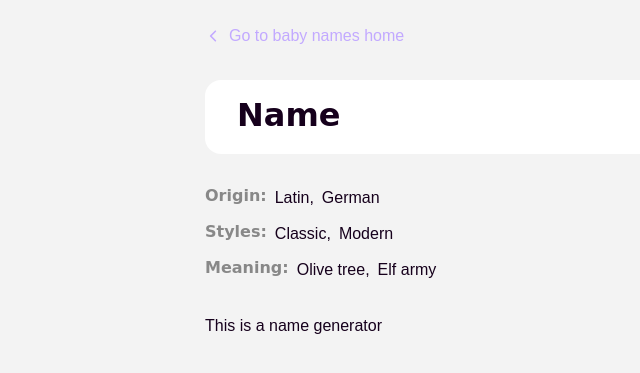
After one commit to kseniamal1995/my-website, a PHP site: page /name.html in a window 1280 px wide. The commit adds this page. Shown: the top 373 px of the page, without its empty margins (67-707 px from the left). Run offline with PHP 8.4, Linux system fonts and the light colour scheme.

Commit message:
Обновить секцию фильтров и стили

```diff
--- /dev/null
+++ b/components/buttonLink.css
@@ -0,0 +1,19 @@
+.buttonLink {
+    color: #C2A9FF;
+    border: none;
+    background: none;
+    cursor: pointer;
+    transition: background-color 0.3s ease;
+    font-size: 16px;
+    font-weight: 400;
+    font-family: 'Manrope', sans-serif;
+    line-height: 24px;
+    display: inline-flex;
+    align-items: center;
+    gap: 8px;
+    width: fit-content;
+}
+
+.buttonLink:hover {
+    color: #b398ff;
+}
--- a/index.html
+++ b/index.html
@@ -35,7 +35,7 @@
             </div>
         </nav>
     </header>
-    <main>
+    <main class="main">
         <section class="titlePage">
             <h1 class="title1">Select a unique name for your baby</h1>
             <p class="body1">Still searching for the right name? Use our Baby Name Generator to find the perfect baby names based on your style and preferences</p>
--- /dev/null
+++ b/name.html
@@ -0,0 +1,45 @@
+<!DOCTYPE html>
+<html lang="en">
+
+<head>
+    <meta charset="UTF-8">
+    <meta name="viewport" content="width=device-width, initial-scale=1.0">
+    <title>Name Generator</title>
+    <link rel="stylesheet" href="styles.css">
+</head>
+
+<body>
+    <main class="NameMain">
+        <button class="buttonLink">
+            <svg width="16" height="16" viewBox="0 0 20 20" fill="none" xmlns="http://www.w3.org/2000/svg">
+                <path d="M13.7071 3.29289C14.0976 3.68342 14.0976 4.31658 13.7071 4.70711L8.41421 10L13.7071 15.2929C14.0976 15.6834 14.0976 16.3166 13.7071 16.7071C13.3166 17.0976 12.6834 17.0976 12.2929 16.7071L6.29289 10.7071C5.90237 10.3166 5.90237 9.68342 6.29289 9.29289L12.2929 3.29289C12.6834 2.90237 13.3166 2.90237 13.7071 3.29289Z" fill="#C2A9FF"/>
+            </svg>
+            Go to baby names home
+        </button>
+        <section class="NameHeader">
+            <h1 class="titleName">Name</h1>
+        </section>
+        <section>
+            <div class="filters-selected">
+                <div class="filter-group">
+                    <span class="filter-label title2">Origin:</span>
+                    <span class="filter-value body1">Latin,</span>
+                    <span class="filter-value body1">German</span>
+                </div>
+                <div class="filter-group">
+                    <span class="filter-label title2">Styles:</span>
+                    <span class="filter-value body1">Classic,</span>
+                    <span class="filter-value body1">Modern</span>
+                </div>
+                <div class="filter-group">
+                    <span class="filter-label title2">Meaning:</span>
+                    <span class="filter-value body1">Olive tree,</span>
+                    <span class="filter-value body1">Elf army</span>
+                </div>
+            </div>
+        </section>
+            <p class="body1">This is a name generator</p>
+    </main>
+</body>
+
+</html>
--- a/styles.css
+++ b/styles.css
@@ -2,6 +2,7 @@
 @import 'components/gender-search.css';
 @import 'components/card.css';
 @import 'components/buttonPrimary.css';
+@import 'components/buttonLink.css';
 
 
 :root {
@@ -34,6 +35,12 @@
     font-family: 'Comic Sans MS', sans-serif;
 }
 
+.titleName {
+    font-size: 32px;
+    font-weight: 600;
+    font-family: 'Comic Sans MS', sans-serif;
+}
+
 .body1 {
     font-size: 16px;
     font-weight: 400;
@@ -44,7 +51,7 @@
 
 
 
-main {
+.main {
     width: 768px;
     margin: 0 auto;
     display: flex;
@@ -105,6 +112,26 @@ body {
     justify-content: center;
 }
 
+.NameHeader {
+    background-color: var(--color-background-secondary);
+    color: var(--color-content-primary);
+    padding: 16px 32px 20px 32px;
+    display: flex;
+    justify-content: space-between;
+    align-items: center;
+    border-radius: 16px;
+}
+
+.NameMain {
+    width: 768px;
+    margin: 0 auto;
+    display: flex;
+    flex-direction: column;
+    gap: 32px;
+    padding: 24px 16px;
+
+}
+
 /* Footer styles */
 footer {
     background-color: var(--color-background-secondary);
@@ -124,3 +151,22 @@ footer {
         max-width: 100%;
     }
 }
+
+.filters-selected {
+    display: flex;
+    flex-direction: column;
+    gap: 12px;
+}
+
+.filter-group {
+    display: flex;
+    gap: 8px;
+    flex-wrap: wrap;
+}
+.filter-label {
+    font-weight: 600;
+    color: #888888;
+}
+.filter-value {
+    color: var(--color-content-primary);
+}
```
Also changed, not shown: assets/icons/Chevron-left.svg (added), 1 other file.
